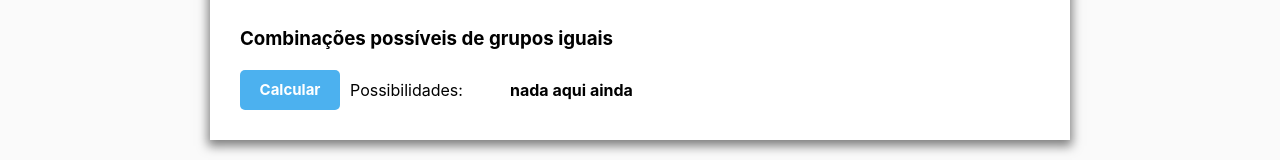
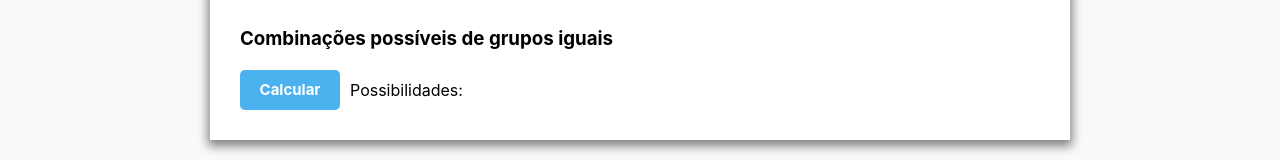
Before and after one commit to rodrigogomesrc/TheTools, a React (Create React App) app: page /gerador-de-grupos in a window 1280 px wide. Shown: the part 648-808 px from the top of the page. Built offline with nearby package versions, Linux system fonts and the light colour scheme.

Commit message:
show group possibilities on html

```diff
--- a/src/components/GroupsSuggestion.js
+++ b/src/components/GroupsSuggestion.js
@@ -34,6 +34,28 @@ export class GroupsSuggestion extends Component {
 
         console.log("grupos possíveis");
         console.log(combinations);
+        this.setState({possibilities : combinations});
+    }
+
+    processCombinations = () => {
+
+        const combinations = this.state.possibilities;
+        let text = "";
+        combinations.map(combination => {
+
+            if(combination[0] === 1){
+
+                text += `${combination[0]} grupo de ${combination[1]}; `;
+
+            } else {
+
+                text += `${combination[0]} grupos de ${combination[1]}; `;
+            }
+
+            return null;
+        });
+
+        return text;
     }
 
     render() {
@@ -45,7 +67,7 @@ export class GroupsSuggestion extends Component {
                     <div className="title sorteio-title">Possibilidades: </div>
                     <div className="results">
                     {
-                        "nada aqui ainda"
+                        this.processCombinations()
                     }
                     </div>
                 </div>
```
